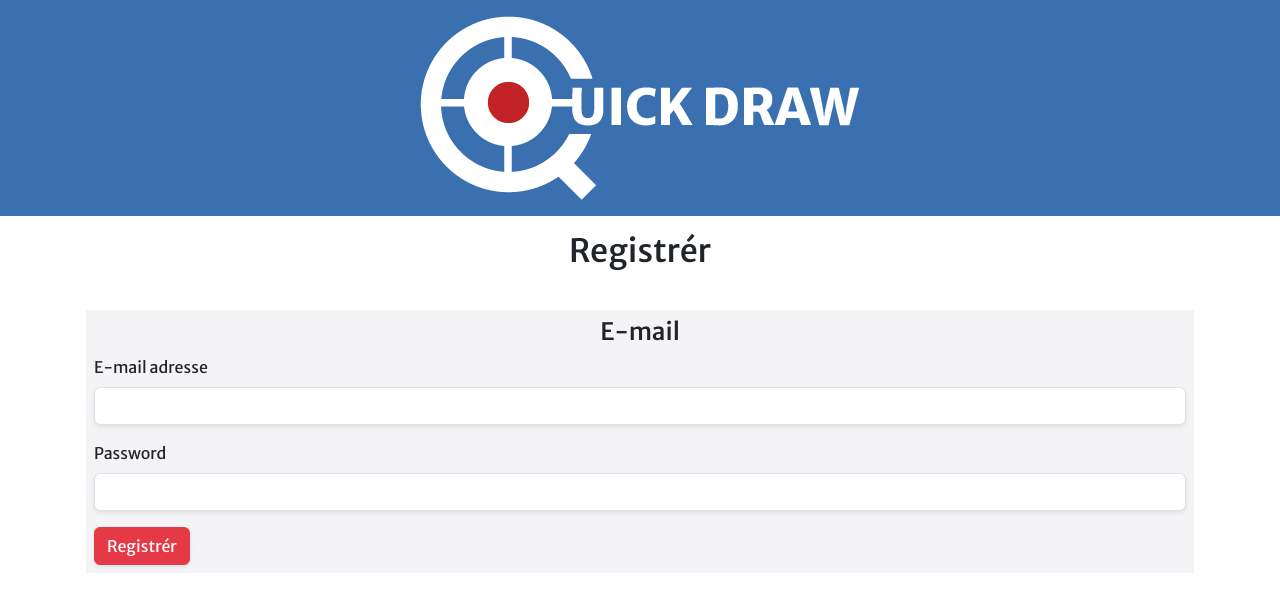
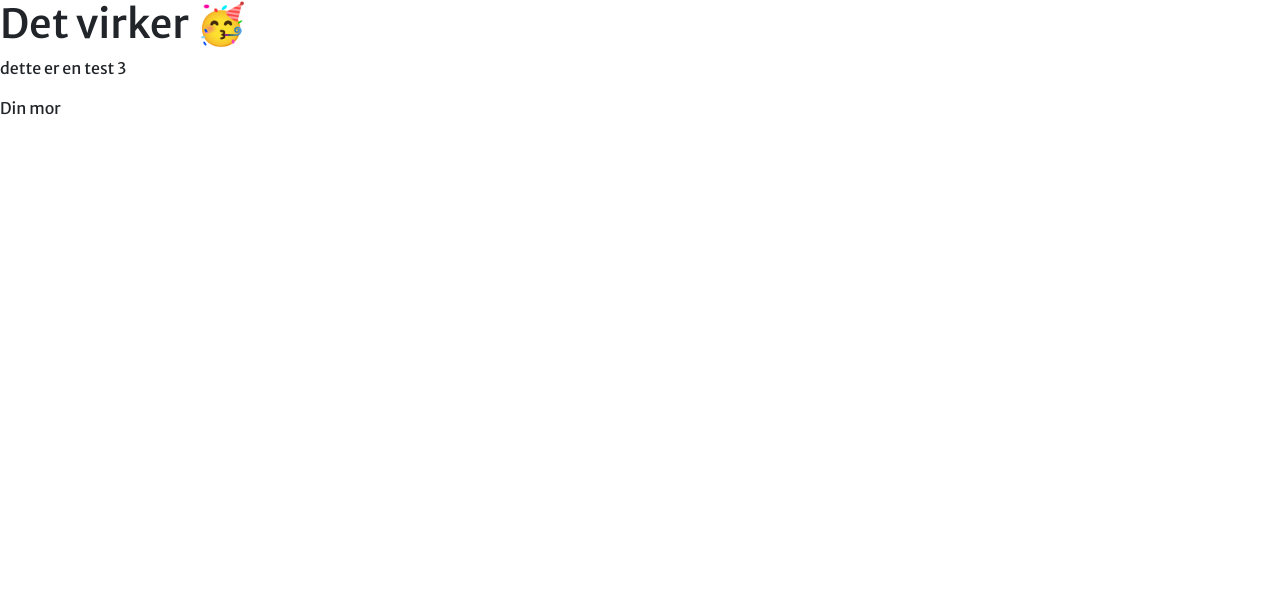
Before and after one commit to TohmasKronborg/SaaSSkydebane, a PHP site: page /registrer.php in a window 1280 px wide. Shown: the top 609 px of the page. Run offline with PHP 8.4, Linux system fonts and the light colour scheme; style sheets or scripts are compiled from the project's sources.

Commit message:
Revert "Initial version of registrer.php"
This reverts commit 06362095b232f5e882857431901ec5807d45b8bc.

```diff
--- a/registrer.php
+++ b/registrer.php
@@ -23,33 +23,9 @@ require "settings/init.php";
 
 <body>
 
-<div class="text-center bg-qBlaa ps-5 pe-5 pt-3 pb-3">
-    <img src="images/whitelogo.png" class="img-fluid" alt="logo">
-</div>
-
-<div class="container">
-    <div class="row">
-        <div class="col d-flex justify-content-center m-3">
-            <p class="h2">Registrér</p>
-        </div>
-    </div>
-    <div class="row">
-        <div class="col d-flex justify-content-center m-3 bg-qGraa p-2 flex-column">
-            <p class="h4 d-flex justify-content-center">E-mail</p>
-            <form>
-                <div class="mb-3">
-                    <label for="registerEmail" class="form-label">E-mail adresse</label>
-                    <input type="email" class="form-control shadow-sm" id="registerEmail" aria-describedby="emailHelp">
-                </div>
-                <div class="mb-3">
-                    <label for="registerPassword" class="form-label">Password</label>
-                    <input type="password" class="form-control shadow-sm" id="registerPassword">
-                </div>
-                <button type="submit" class="btn btn-qRod text-white shadow-sm">Registrér</button>
-            </form>
-        </div>
-    </div>
-</div>
+<h1>Det virker 🥳</h1>
+<p>dette er en test 3</p>
+<p>Din mor</p>
 
 <script src="https://cdn.jsdelivr.net/npm/bootstrap@5.3.3/dist/js/bootstrap.bundle.min.js"></script>
 </body>
```
